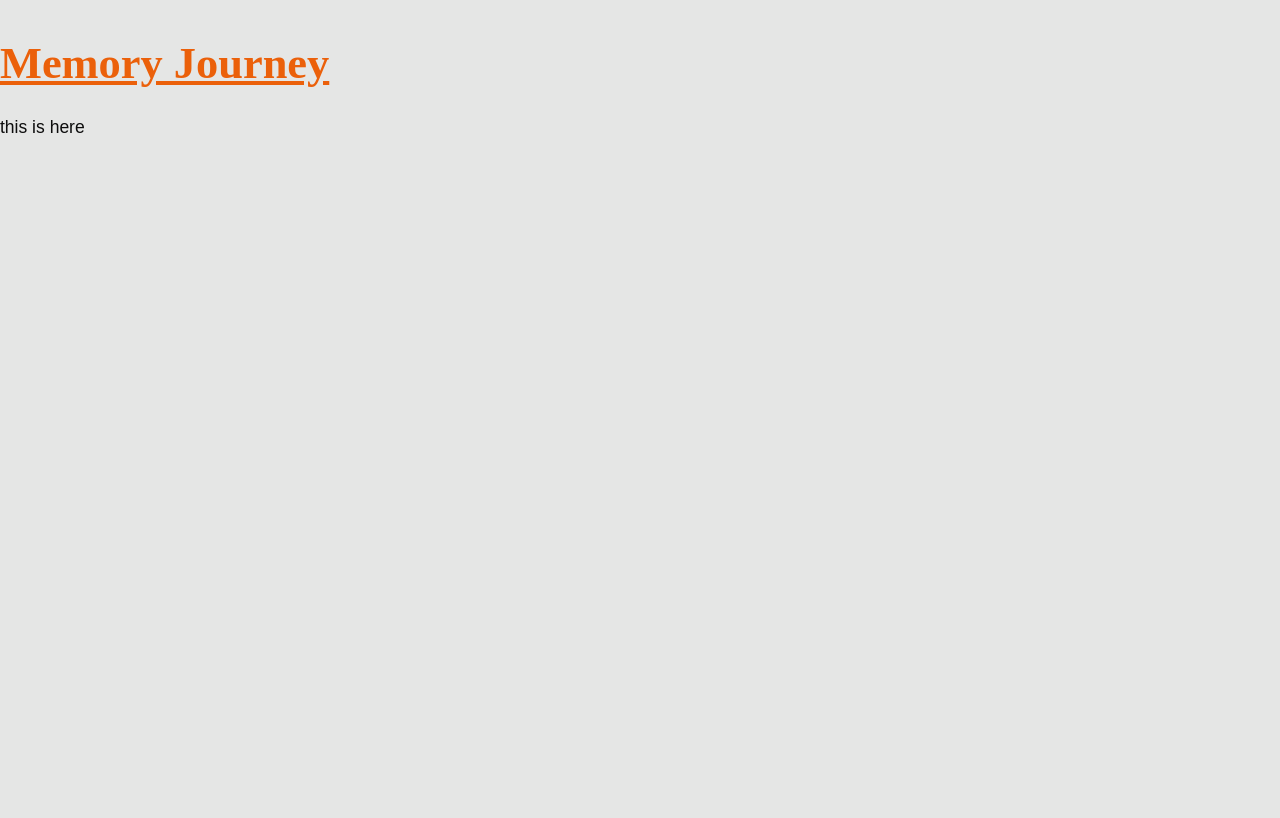
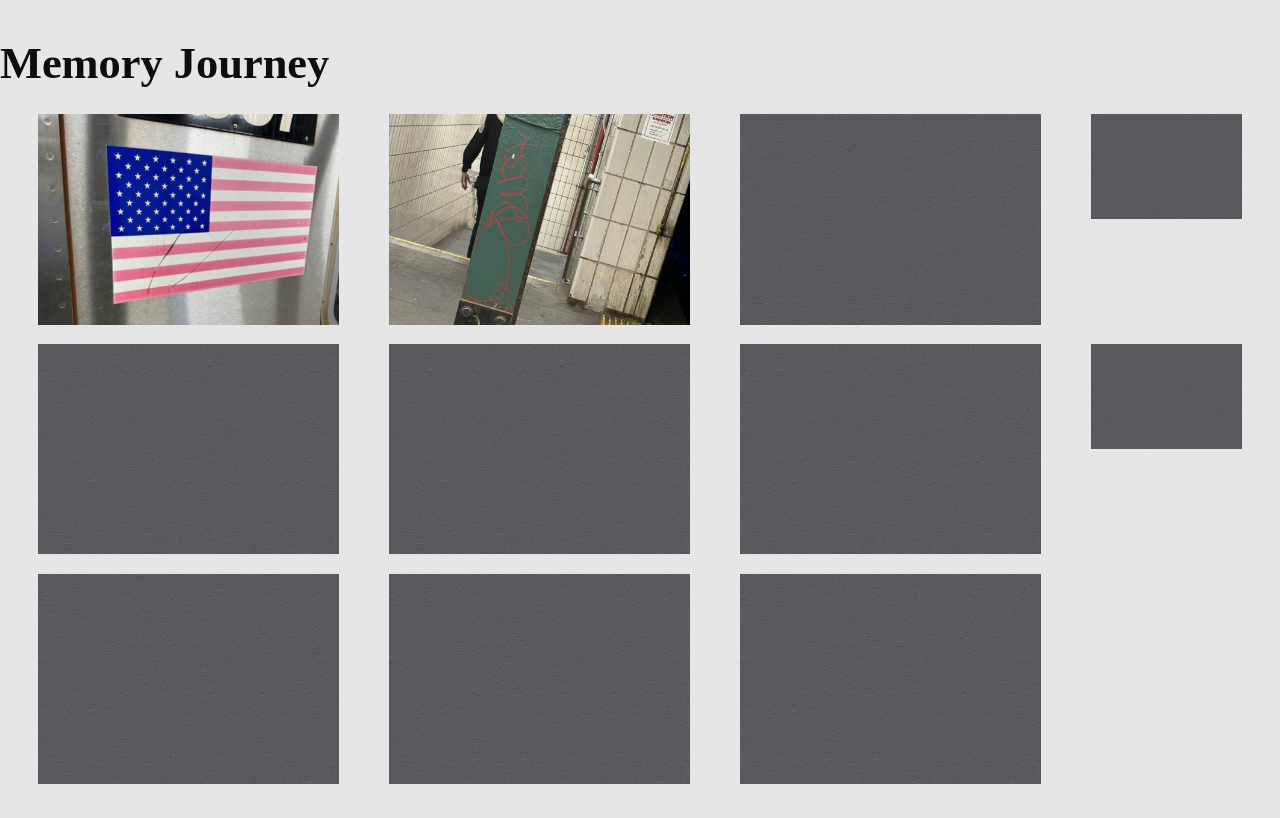
Before and after one commit to Donglai1129/hc-framework-main, a plain HTML site: page index.html in a window 1280 px wide. Drawn offline with Linux system fonts and the light colour scheme.

Commit message:
Update index.html

```diff
--- a/index.html
+++ b/index.html
@@ -25,9 +25,22 @@
 </head>
 <section class="lead-img">
     <article class="intro-text">
-        <a href="Memory-journey-1.html"><h1>Memory Journey</h1></a>
+     <h1>Memory Journey</h1>
 <body>
-this is here
+<main class="maingrid">
+  <a href="Entry-2.html"><img src="../images/IMG_3272.jpg" alt="art image" controls></a>
+  <a href="Entry-3.html"><img src="../images/IMG_3304.jpg" alt="art image" /></a>
+    <img src="../images\grey.webp" alt="art image" />
+    <img src="../images\grey.webp" alt="art image" />
+    <img src="../images\grey.webp" alt="art image" />
+    <img src="../images\grey.webp" alt="art image" />
+    <img src="../images\grey.webp" alt="art image" />
+    <img src="../images\grey.webp" alt="art image" />
+    <img src="../images\grey.webp" alt="art image" />
+    <img src="../images\grey.webp" alt="art image" />
+    <img src="../images\grey.webp" alt="art image" />
+
+</main>
 
 </body>
 </html>
```
